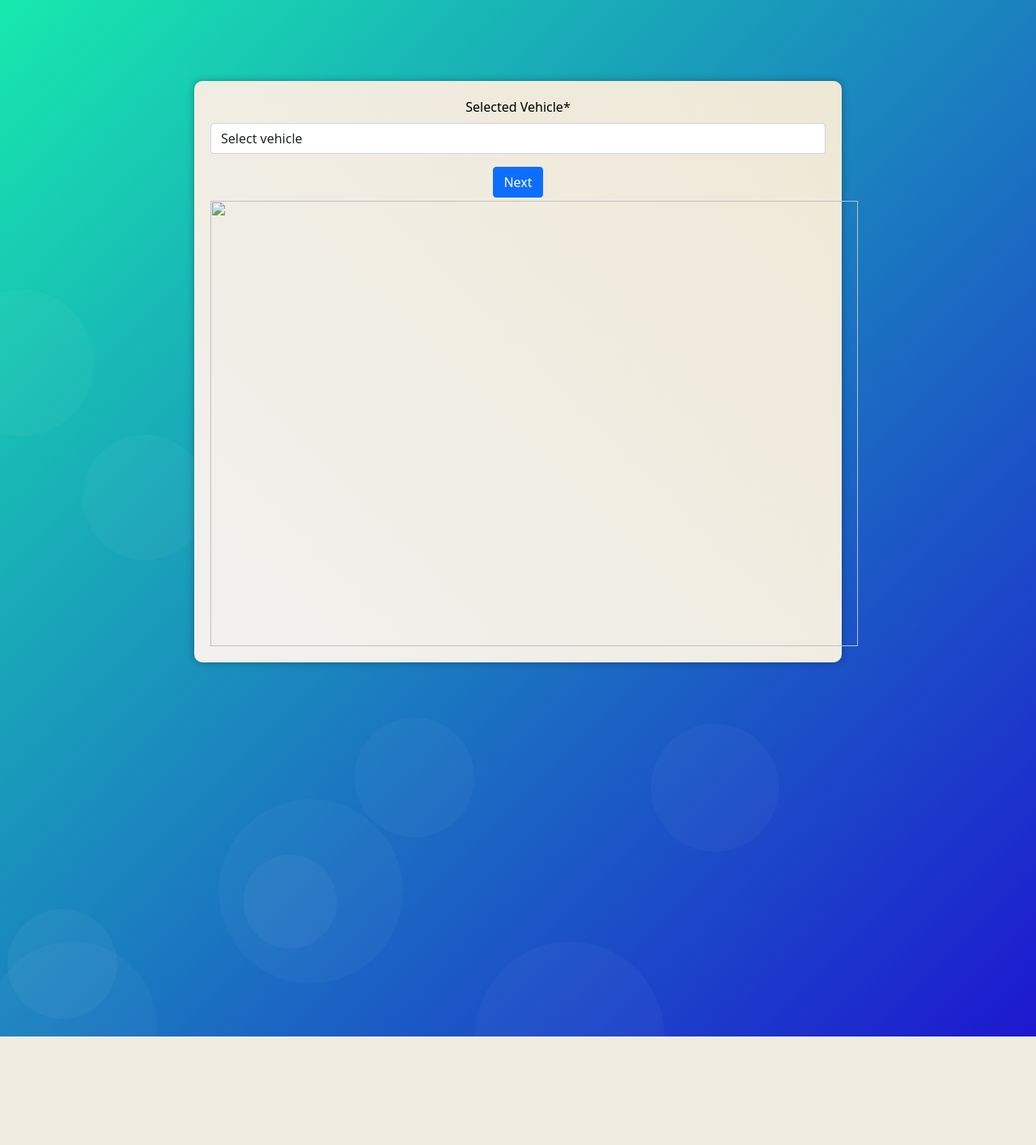
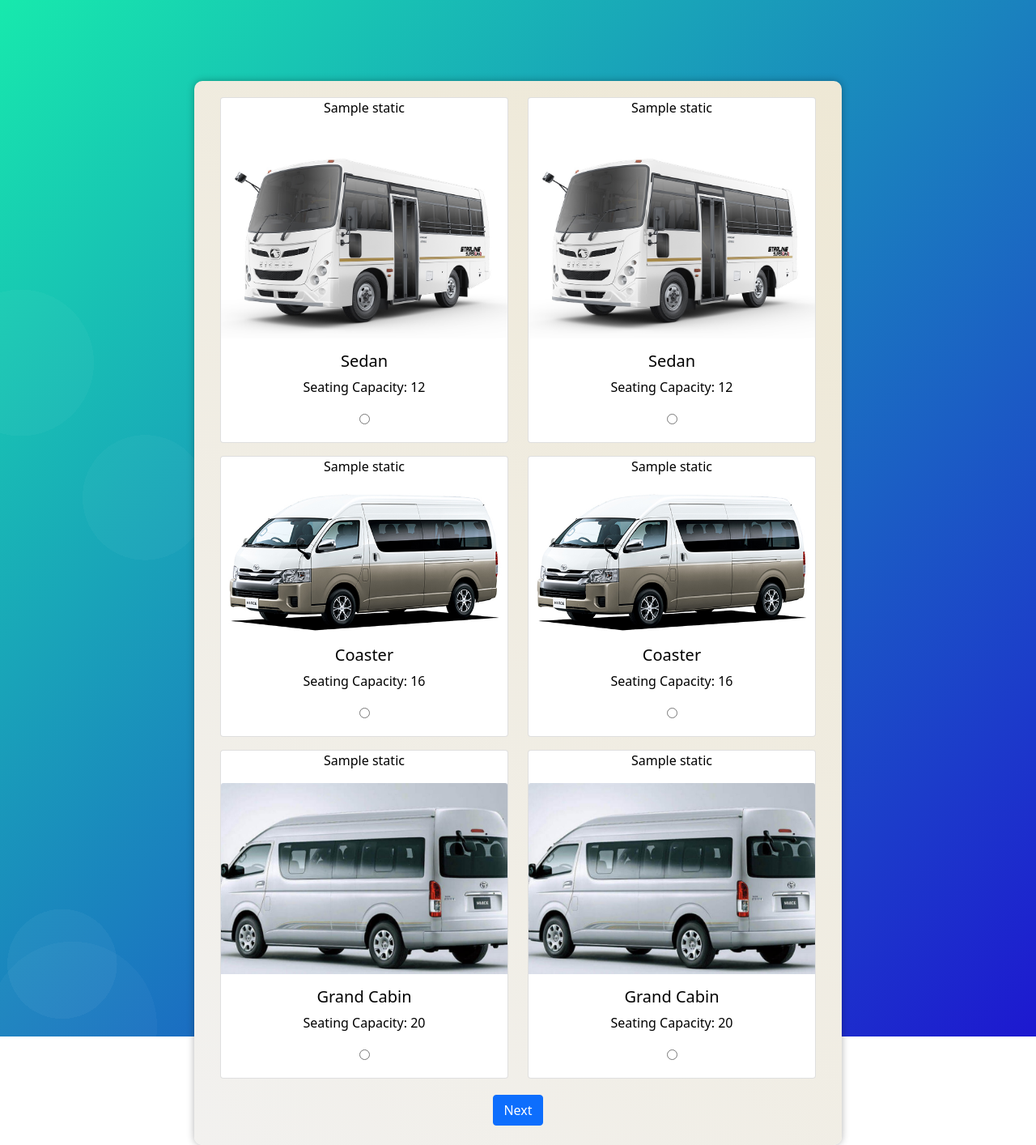
Before and after one commit to labeebarbisoft/training-01, a Django app: template apps/rentals/templates/rentals/vehicle_menu.html in a window 1280 px wide. Shown: the part 79-1493 px from the top of the page at 81% size. Before the commit the page ends 1359 px from the top, so only its background shows below. Run offline with Django 4.2, Linux system fonts and the light colour scheme; data comes from the database, SQL or seed files in the repository; the template is opened without the code that fills it: values that come from a table or form of the project are taken from there, most other values are stand-ins (such as "Sample title", 1, 10 or a date in 2020); some libraries are stand-ins or nearby versions.

Commit message:
added images of cars

```diff
--- a/apps/rentals/static/rating.js
+++ b/apps/rentals/static/rating.js
@@ -21,13 +21,3 @@ allStar.forEach((item, idx)=> {
 		}
 	})
 })
-
-
-$(document).ready(function () {
-	$('#model-select').change(function () {
-		var selectedModelId = $(this).val() - 1;
-		var selectedPath = image_paths[selectedModelId]
-		console.log(selectedPath)
-		$('#model-image').attr('src', selectedPath);
-	});
-});
--- a/apps/rentals/templates/rentals/vehicle_menu.html
+++ b/apps/rentals/templates/rentals/vehicle_menu.html
@@ -12,23 +12,29 @@
 
 <form action="" method="post" novalidate>
     {% csrf_token %}
-    {{ form|crispy }}
+
+    <div class="container">
+        <div class="row">
+            {% for vehicle in form.selected_car.field.queryset %}
+            <div class="col-md-6">
+                <div class="card mb-3">
+                    <p>{{ static }}</p>
+                    <img src="{% static vehicle.image_path %}" class="card-img-top">
+                    <div class="card-body">
+                        <h5 class="card-title">{{ vehicle.category }}</h5>
+                        <p class="card-text">Seating Capacity: {{ vehicle.seating_capacity }}</p>
+                        <input type="radio" id="{{ vehicle.id }}" name="selected_car" value="{{ vehicle.id }}">
+                    </div>
+                </div>
+            </div>
+            {% endfor %}
+        </div>
+    </div>
+
+
     <div class="col-auto my-1">
     <button type="submit" class="btn btn-primary">Next</button>
     </div>
 </form>
 
-<img id="model-image" src="">
-
 {% endblock %}
-
-{% block extra_js %}
-
-<script>
-    var image_paths = {{ paths|safe }};
-    console.log(image_paths)
-</script>
-
-<script src="{% static 'rating.js' %}"></script>
-
-{% endblock %}
```
Also changed, not shown: apps/rentals/views.py (+4 -7 lines).
